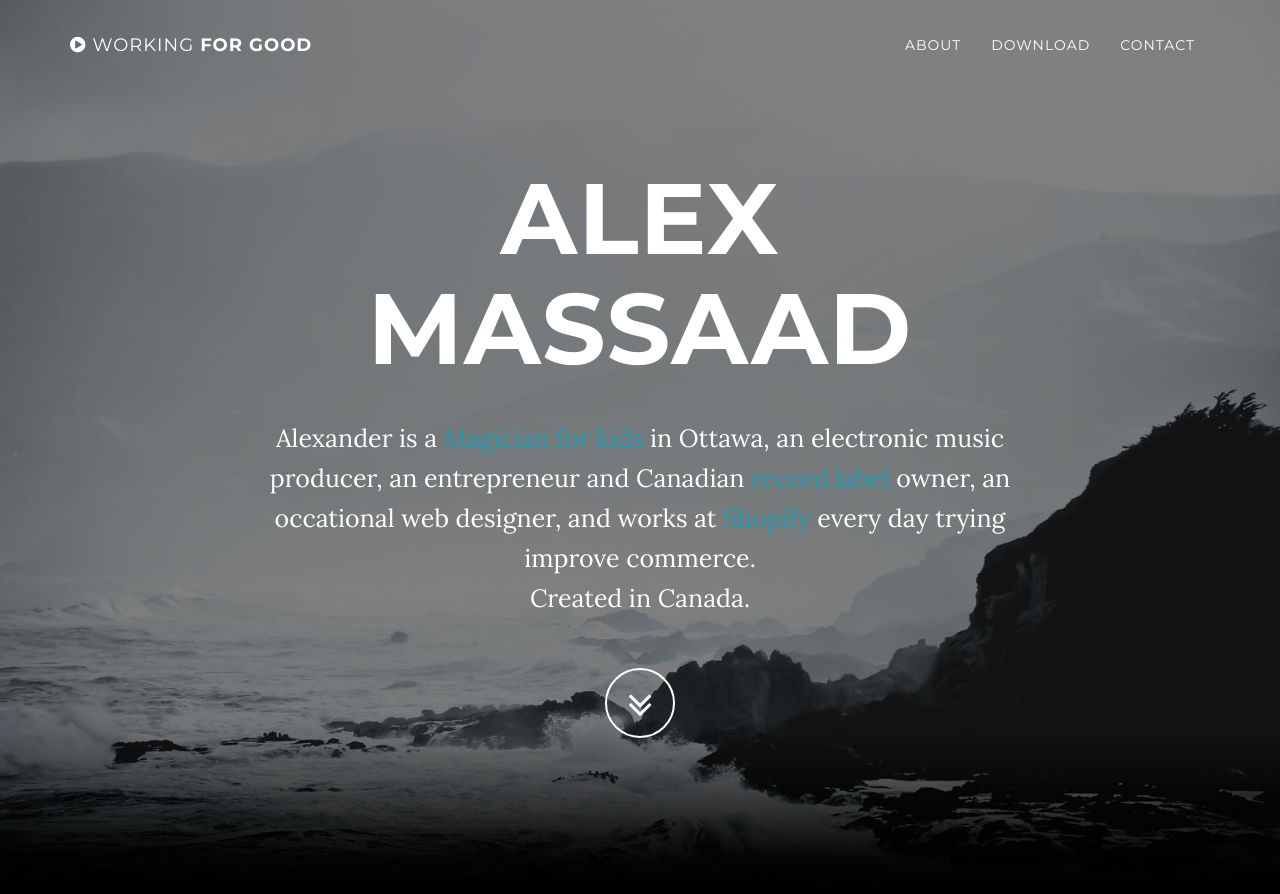
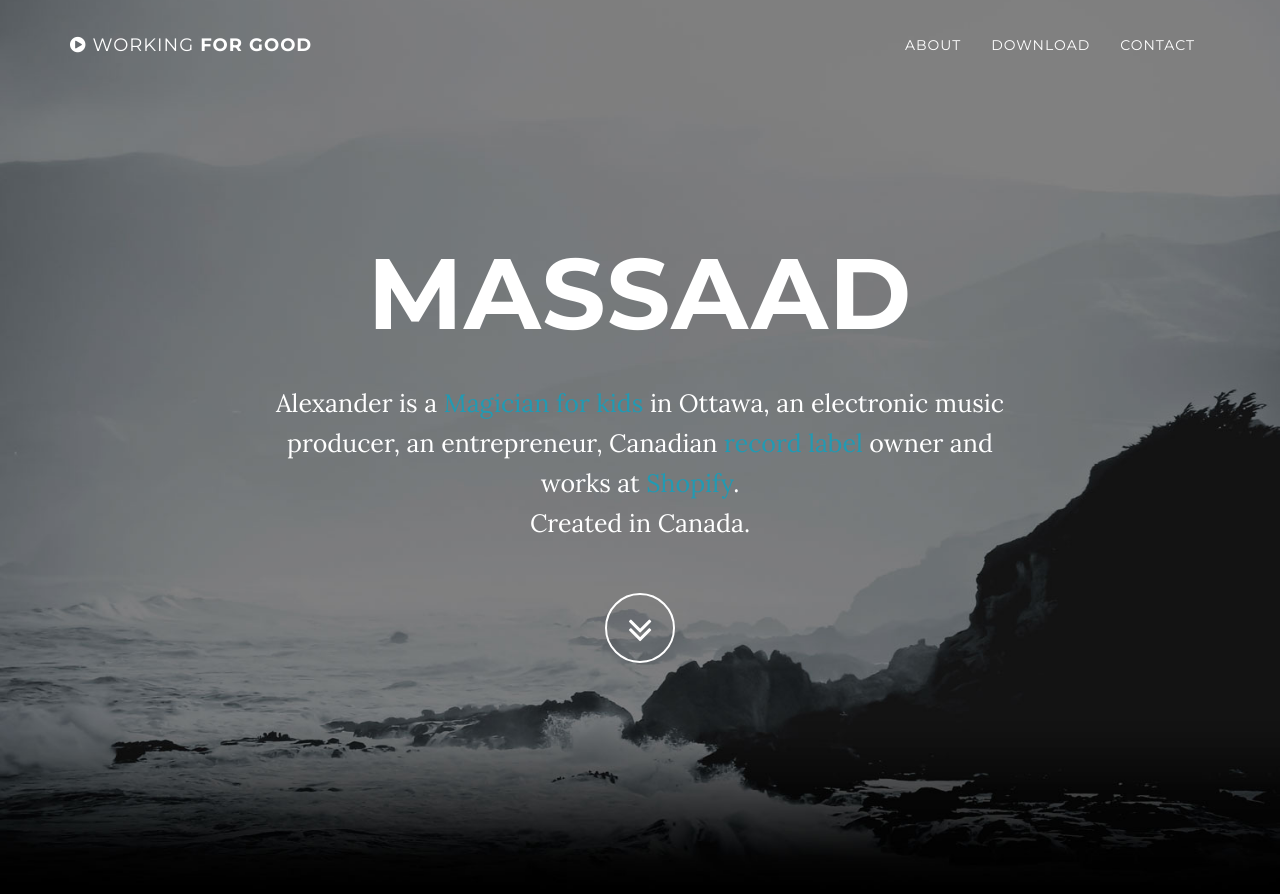
Before and after one commit to amassaad/amassaad.github.io, a Jekyll site: the page built from index.html, in a window 1280 px wide and 900 px high. Shown: the top 894 px of the window. Built offline with Jekyll 4.4.1, drawn with Linux system fonts in a browser that asks for light colours.

Commit message:
Fix front page block of text

```diff
--- a/_includes/header.html
+++ b/_includes/header.html
@@ -4,8 +4,8 @@
             <div class="container">
                 <div class="row">
                     <div class="col-md-8 col-md-offset-2">
-                        <h1 class="brand-heading">Alex Massaad</h1>
-                        <p class="intro-text">Alexander is a <a href="http://www.alexthegreat.ca"> Magician for kids</a> in Ottawa, an electronic music producer, an entrepreneur and Canadian <a href="http://www.atam.ca">record label</a> owner, an occational web designer, and works at <a href="http://www.shopify.com">Shopify</a> every day trying improve commerce.<br>Created in Canada.</p>
+                        <h1 class="brand-heading">Massaad</h1>
+                        <p class="intro-text">Alexander is a <a href="http://www.alexthegreat.ca"> Magician for kids</a> in Ottawa, an electronic music producer, an entrepreneur, Canadian <a href="http://www.atam.ca">record label</a> owner and works at <a href="http://www.shopify.com">Shopify</a>.<br>Created in Canada.</p>
                         <a href="#about" class="btn btn-circle page-scroll">
                             <i class="fa fa-angle-double-down animated"></i>
                         </a>
```
Also changed, not shown: 1 other file.
